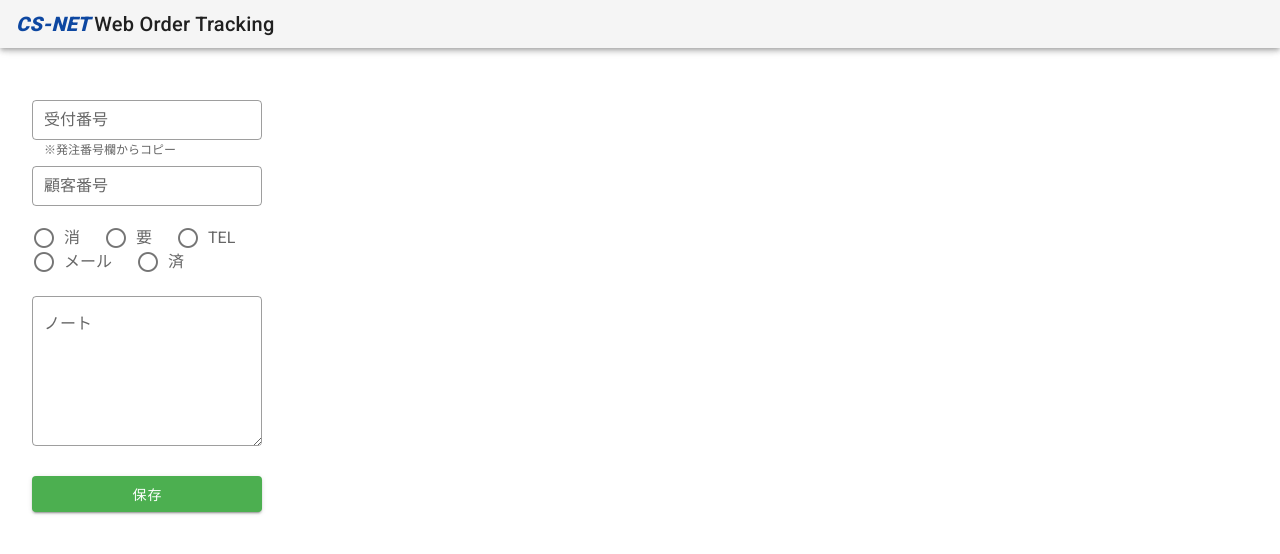
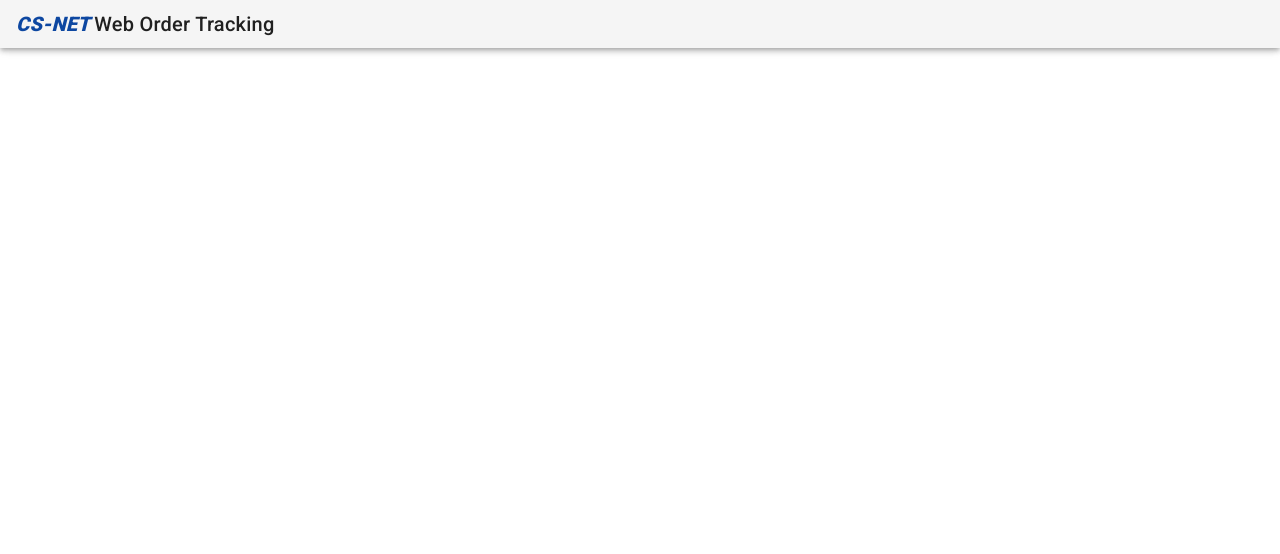
Before and after one commit to h846/web-order-tracking, a Nuxt app: page /regist in a window 1280 px wide. Shown: the top 554 px of the page. Built offline with nearby package versions, Linux system fonts and the light colour scheme.

Commit message:
remove regist.vue and path on nuxt_config

```diff
--- a/nuxt.config.js
+++ b/nuxt.config.js
@@ -3,7 +3,7 @@ import colors from 'vuetify/es5/util/colors'
 export default {
   //パスの設定。本番環境で動かすのに必要
   router: {
-    base: process.env.NODE_ENV === 'development' ? '/' : '/csnet/OS/WebOrderTracking/new/'
+    base: process.env.NODE_ENV === 'development' ? '/' : '/csnet/OS/WebOrderTracking/'
   },
   // Disable server-side rendering: https://go.nuxtjs.dev/ssr-mode
   ssr: false,
--- a/pages/regist.vue
+++ /dev/null
@@ -1,49 +0,0 @@
-<template>
-  <v-sheet width="230" class="mt-10 ml-5">
-    <v-form v-model="valid">
-      <v-text-field
-        v-model="receptNum"
-        label="受付番号"
-        messages="※発注番号欄からコピー"
-        dense
-        outlined
-        required
-      ></v-text-field>
-      <v-text-field
-        label="顧客番号"
-        v-model="custNum"
-        dense
-        outlined
-        required
-        hide-details
-      ></v-text-field>
-      <v-radio-group v-model="pendings" row>
-        <v-radio label="消" value="0" class="mr-6"></v-radio>
-        <v-radio label="要" value="1" class="mr-6"></v-radio>
-        <v-radio label="TEL" value="2" class="mr-6"></v-radio>
-        <v-radio label="メール" value="3" class="mr-6"></v-radio>
-        <v-radio label="済" value="4" class="mr-6"></v-radio>
-      </v-radio-group>
-      <v-textarea label="ノート" v-model="notes" outlined></v-textarea>
-      <v-btn :disabled="!valid" color="success" @click="regist()" block
-        >保存</v-btn
-      >
-    </v-form>
-  </v-sheet>
-</template>
-<script>
-export default {
-  data() {
-    return {
-      valid: false,
-      receptNum: "",
-      custNum: "",
-      pendings: [],
-      notes: "",
-    };
-  },
-  methods: {
-    regist: function () {},
-  },
-};
-</script>
```
